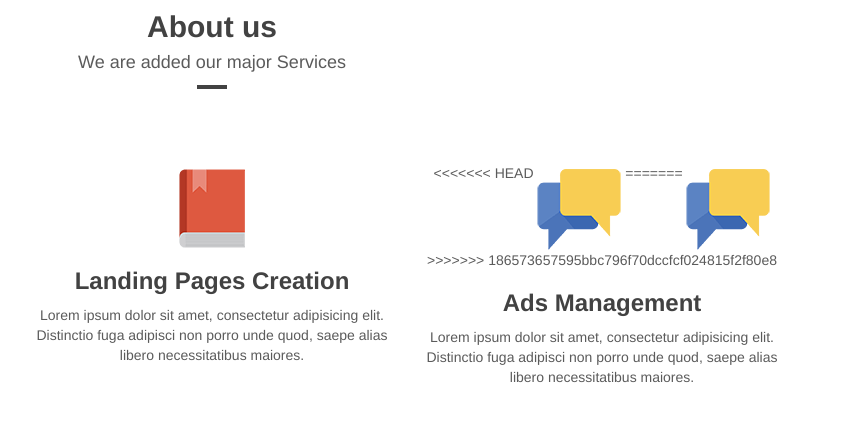
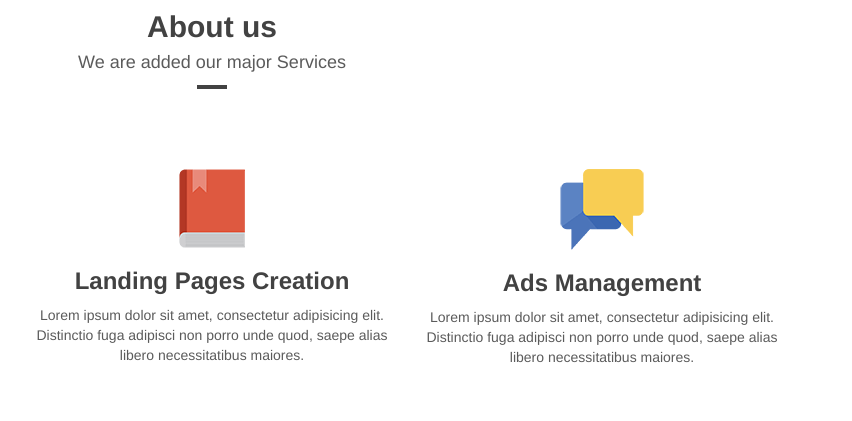
Before and after one commit to ahmadrmouhamad/FreeAgency, a plain HTML site: page index.html in a window 1280 px wide. Shown: the part 775-1196 px from the top of the page, 428-1280 px from the left. Drawn offline with Linux system fonts and the light colour scheme.

Commit message:
Solve Index Image Conflict

```diff
--- a/index.html
+++ b/index.html
@@ -95,11 +95,7 @@
 					<p>Lorem ipsum dolor sit amet, consectetur adipisicing elit. Distinctio fuga adipisci non porro unde quod, saepe alias libero necessitatibus maiores.</p>
 				</div>
 				<div class="item col-md-4 col-xs-12 wow rollIn">
-<<<<<<< HEAD
 					<img src="img/management.png" alt="Ads Management">
-=======
-					<img src="img/adver.png" alt="Ads Management">
->>>>>>> 186573657595bbc796f70dccfcf024815f2f80e8
 					<h3>Ads Management</h3>
 					<p>Lorem ipsum dolor sit amet, consectetur adipisicing elit. Distinctio fuga adipisci non porro unde quod, saepe alias libero necessitatibus maiores.</p>
 				</div>
```
